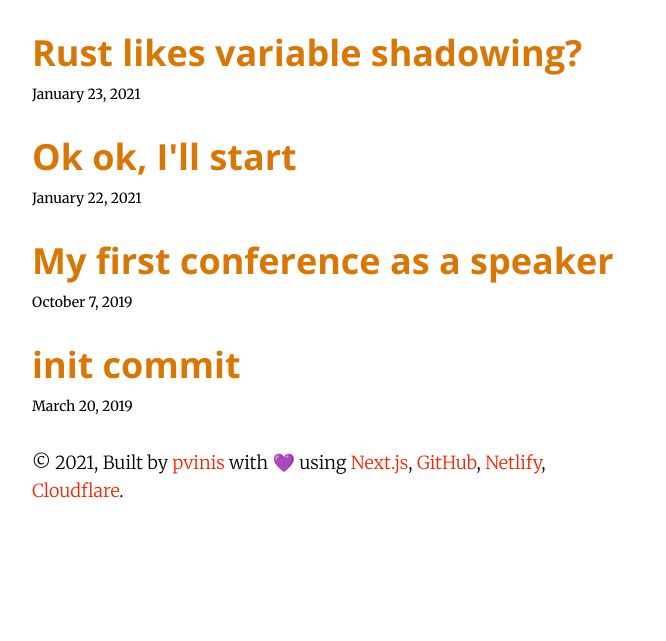
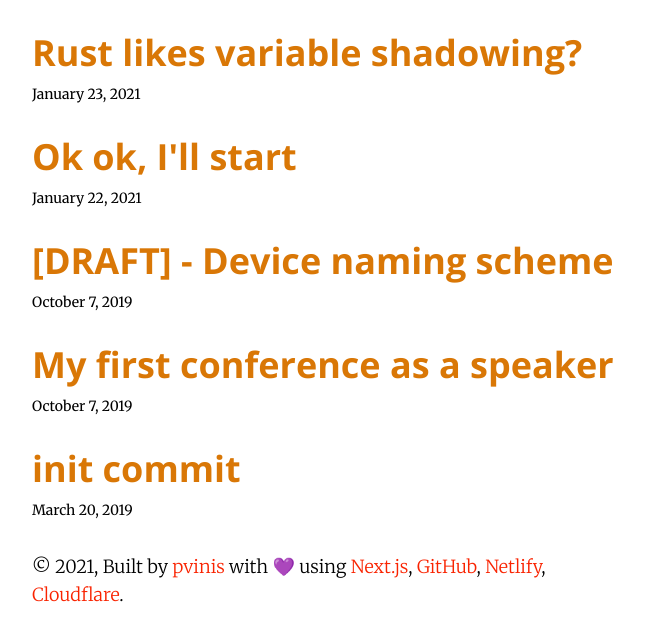
Before and after one commit to pvinis/blog, a React app: page / in a window 1280 px wide. Shown: the part 227-868 px from the top of the page, without its empty margins (304-970 px from the left). Before the commit the page ends 800 px from the top, so only its background shows below. Built offline with nearby package versions, Linux system fonts and the light colour scheme; some packages are replaced by stand-ins of ours; what @tailwindcss/typography would draw is missing.

Commit message:
fix drafts

```diff
--- a/pages/index.js
+++ b/pages/index.js
@@ -2,19 +2,22 @@ import Link from "next/link";
 
 import { Layout, Bio, SEO } from "@components/common";
 import { getSortedPosts } from "@utils/posts";
+import { draftsFilter } from "@utils/helpers";
 
 export default function Home({ posts }) {
   return (
     <Layout>
       <SEO title="All posts" />
       <Bio className="my-14" />
-      {posts.filter(({frontmatter: {draft}}) => draft !== true).map(({ frontmatter: { title, description, date, draft }, slug }) => (
+      {posts
+	  .filter(draftsFilter)
+	  .map(({ frontmatter: { title, description, date, draft }, slug }) => (
         <article key={slug}>
           <header className="mb-2">
             <h3 className="mb-2">
               <Link href={"/post/[slug]"} as={`/post/${slug}`}>
                 <a className="text-4xl font-bold text-yellow-600 font-display">
-                  {title}
+                  {draft === true && "[DRAFT] - "}{title}
                 </a>
               </Link>
             </h3>
--- a/utils/helpers.js
+++ b/utils/helpers.js
@@ -1,5 +1,15 @@
 import SiteConfig from "@config/seo.json";
+
 
 export function getSiteMetaData() {
   return SiteConfig.siteMetadata;
 }
+
+export const isDev = process.env.NODE_ENV === 'development'
+
+
+export const draftsFilter = ({frontmatter: {draft}}) => {
+	if (isDev) return true
+
+	return draft !== true
+}
--- a/utils/posts.js
+++ b/utils/posts.js
@@ -1,5 +1,6 @@
 import matter from "gray-matter";
 import fs from "fs";
+import { draftsFilter } from "./helpers";
 
 export function getPostsFolders() {
   // Get all posts folders located in `content/posts`
@@ -8,9 +9,17 @@ export function getPostsFolders() {
     .map((folderName) => ({
       directory: folderName,
       filename: `${folderName}.md`,
-    }));
+	}))
+	.filter(({ filename, directory }) => {
+		const markdownWithMetadata = fs
+		  .readFileSync(`content/posts/${directory}/${filename}`)
+		  .toString();
+		const { data  } = matter(markdownWithMetadata);
+		const frontmatter = { ...data }
+		return draftsFilter({frontmatter})
+	  })
 
-  return postsFolders;
+	return postsFolders;
 }
 
 // Get day in format: Month day, Year. e.g. April 19, 2020
@@ -49,6 +58,7 @@ export function getSortedPosts() {
         content,
       };
     })
+	.filter(draftsFilter)
     .sort(
       (a, b) => new Date(b.frontmatter.date) - new Date(a.frontmatter.date)
     );
```
